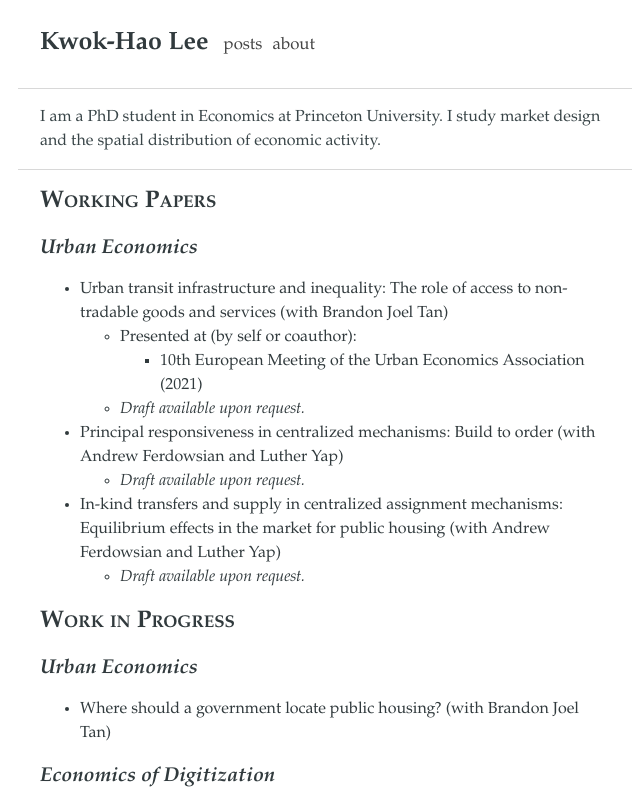
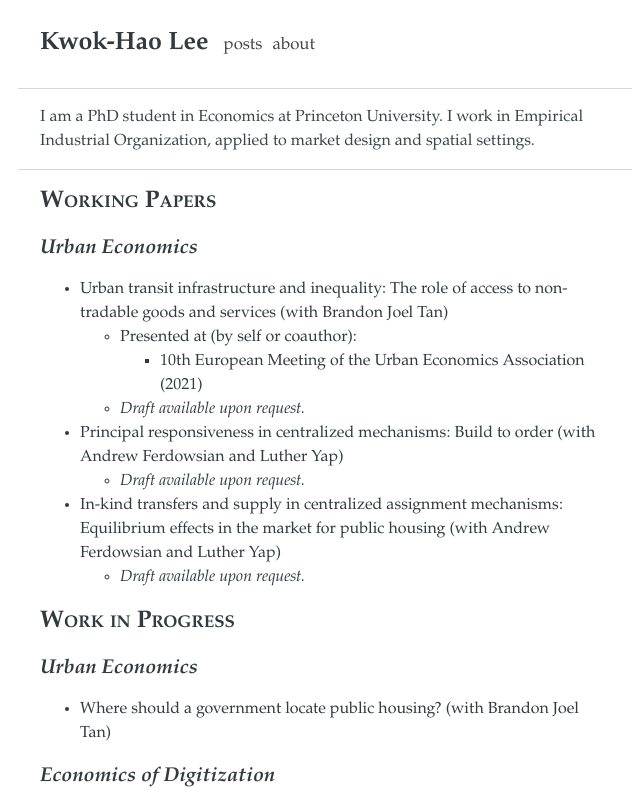
Before and after one commit to kwokhao/kwokhao.github.io, a plain HTML site: page index.html in a window 1280 px wide. Shown: the top 800 px of the page, without its empty margins (316-956 px from the left). Drawn offline with Linux system fonts and the light colour scheme.

Commit message:
rebuilding site Sat May  1 17:28:34 EDT 2021

```diff
--- a/index.html
+++ b/index.html
@@ -26,8 +26,8 @@
 </header>
 <main id="content">
 <hr>
-<p>I am a PhD student in Economics at Princeton University. I study market design
-and the spatial distribution of economic activity.</p>
+<p>I am a PhD student in Economics at Princeton University. I work in Empirical
+Industrial Organization, applied to market design and spatial settings.</p>
 <hr>
 <h2 id="span-stylefont-variantsmall-capsworking-papersspan"><span style="font-variant:small-caps;">Working Papers</span></h2>
 <h3 id="_urban-economics_"><em>Urban Economics</em></h3>
```
